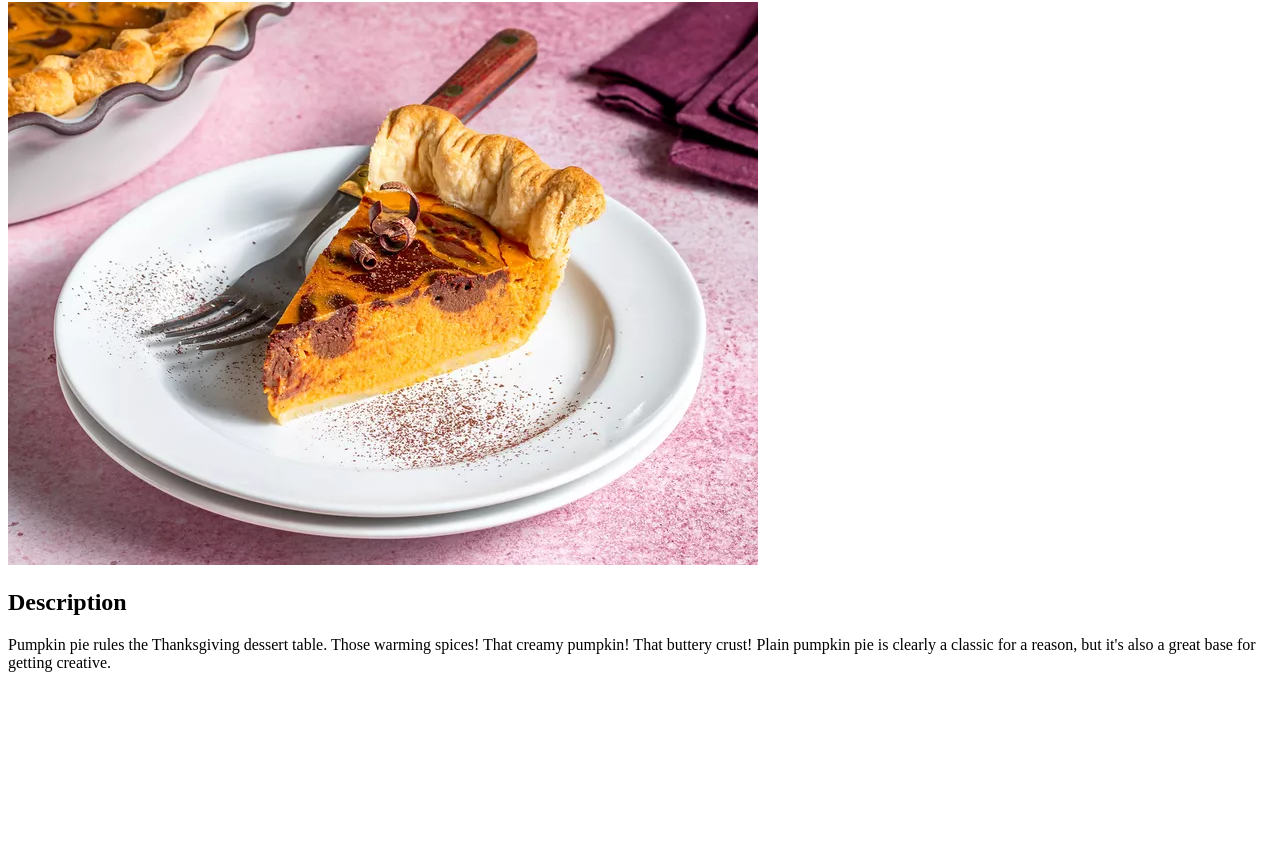
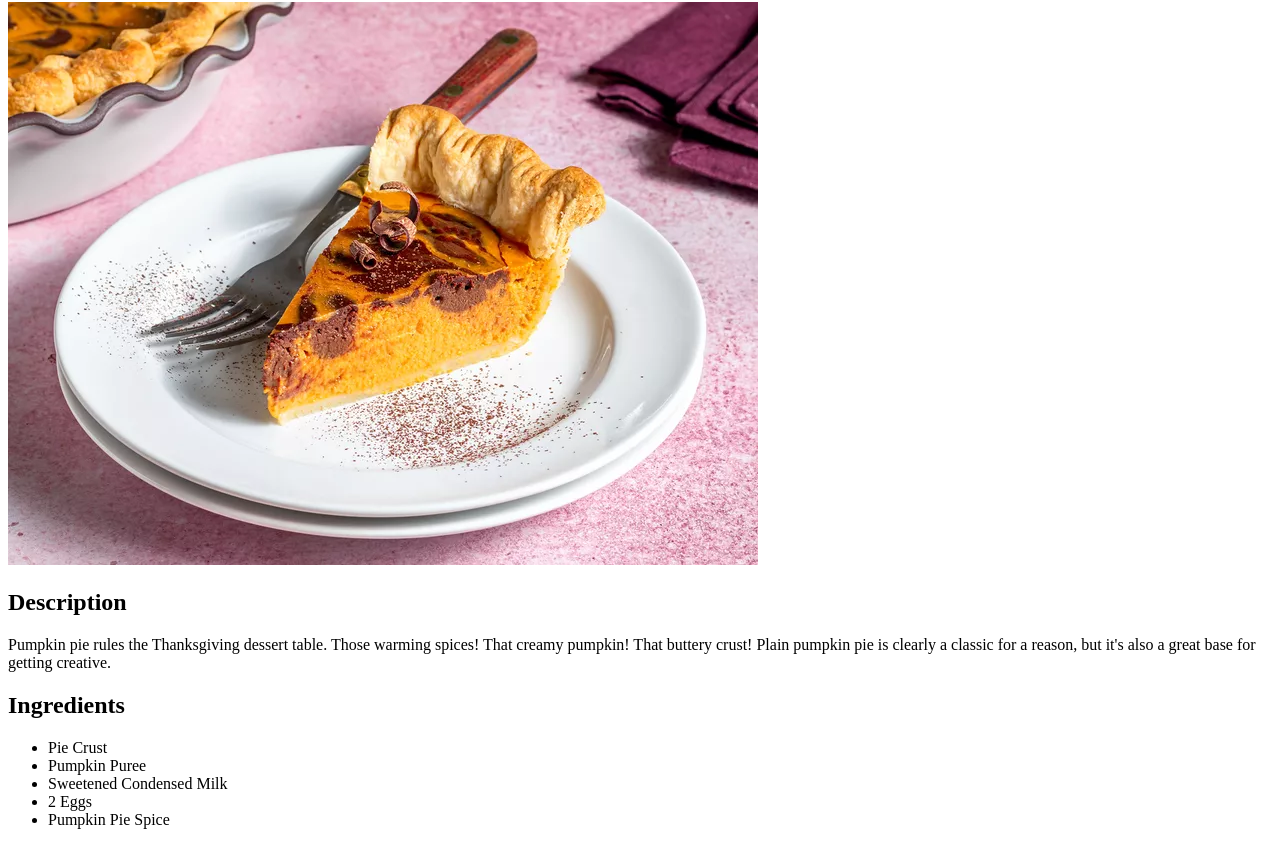
Before and after one commit to zelisturkyilmaz/odin-recipes, a plain HTML site: page recipes/pumpkin-pie.html in a window 1280 px wide. Shown: the part 78-923 px from the top of the page. Before the commit the page ends 800 px from the top, so only its background shows below. Drawn offline with Linux system fonts and the light colour scheme.

Commit message:
Add Ingredients section to pumpkin-pie.html

```diff
--- a/recipes/pumpkin-pie.html
+++ b/recipes/pumpkin-pie.html
@@ -11,5 +11,13 @@
     <img src="../images/pumpkin-pie-finished.jpg" alt="Pumpkin Pie Finished Dish">
     <h2>Description</h2>
     <p>Pumpkin pie rules the Thanksgiving dessert table. Those warming spices! That creamy pumpkin! That buttery crust! Plain pumpkin pie is clearly a classic for a reason, but it's also a great base for getting creative. </p>
+    <h2>Ingredients</h2>
+    <ul>
+        <li>Pie Crust</li>
+        <li>Pumpkin Puree</li>
+        <li>Sweetened Condensed Milk</li>
+        <li>2 Eggs</li>
+        <li>Pumpkin Pie Spice</li>
+    </ul>
 </body>
 </html>
```
